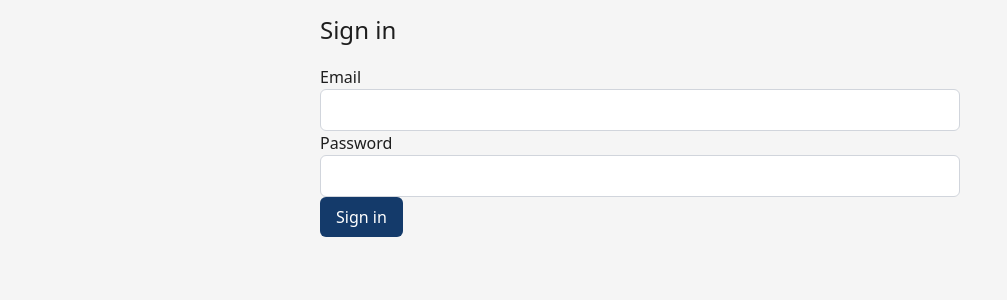
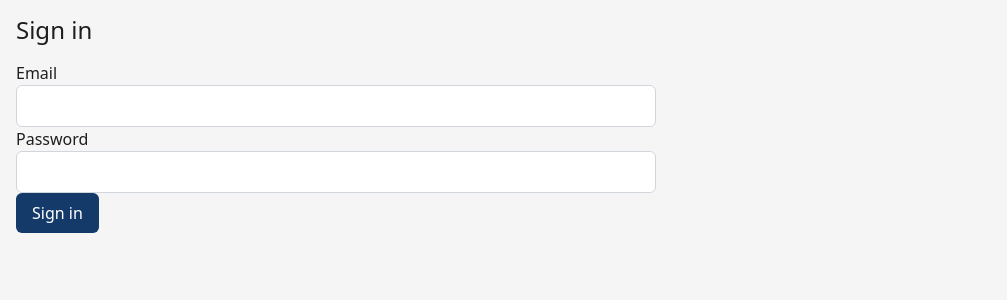
Before and after one commit to bea94k/hat-menu-v0.2, a React (Vite) app in the folder hat-menu/: page /sign-in in a window 1280 px wide. Shown: the top 300 px of the page, without its empty margins (0-1007 px from the left). Built offline with nearby package versions, Linux system fonts and the light colour scheme; no server answers.

Commit message:
Move PageWrapper styling into the component with Tailwind classes

```diff
--- a/hat-menu/src/components/PageWrapper.tsx
+++ b/hat-menu/src/components/PageWrapper.tsx
@@ -3,13 +3,12 @@ import type { ReactNode } from 'react';
 type PageWrapperProps = {
     title: string;
     children: ReactNode;
-    className?: string;
 };
 
-const PageWrapper = ({ title, children, className }: PageWrapperProps) => {
+const PageWrapper = ({ title, children }: PageWrapperProps) => {
     return (
-        <main id="maincontent" className={`page-wrapper ${className ?? ''}`.trim()}>
-            <h1 className="page-title">{title}</h1>
+        <main id="maincontent" className="mx-auto grid w-full max-w-2xl gap-4 p-4">
+            <h1 className="mb-1 text-2xl leading-[1.2]">{title}</h1>
             {children}
         </main>
     );
--- a/hat-menu/src/styles/index.css
+++ b/hat-menu/src/styles/index.css
@@ -72,20 +72,6 @@ html, body, #root {
   background-color: #f5f5f5;
 }
 
-.page-wrapper {
-  width: min(100%, 42rem);
-  margin-inline: auto;
-  padding: 1rem;
-  display: grid;
-  gap: 1rem;
-}
-
-.page-title {
-  font-size: 1.5rem;
-  line-height: 1.2;
-  margin-bottom: 0.25rem;
-}
-
 /* Tailwind import */
 @import "tailwindcss";
 
```
